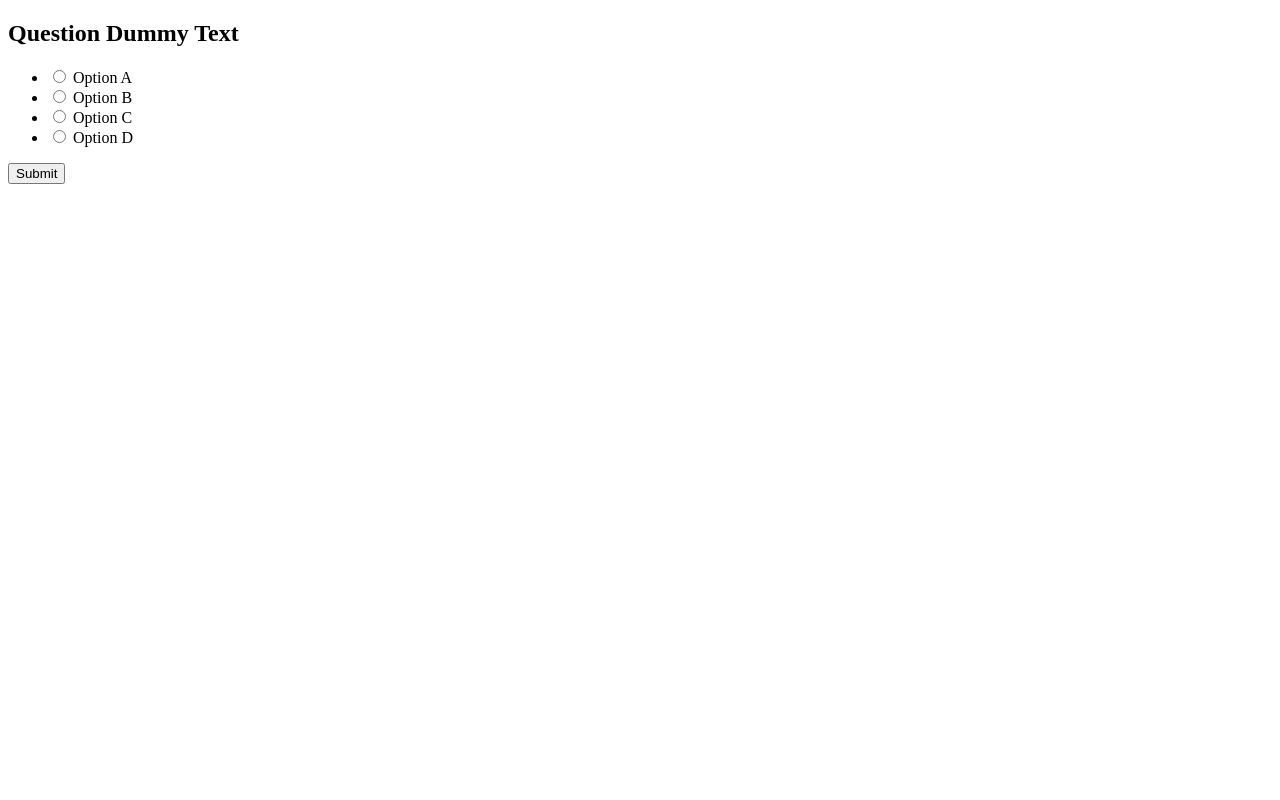
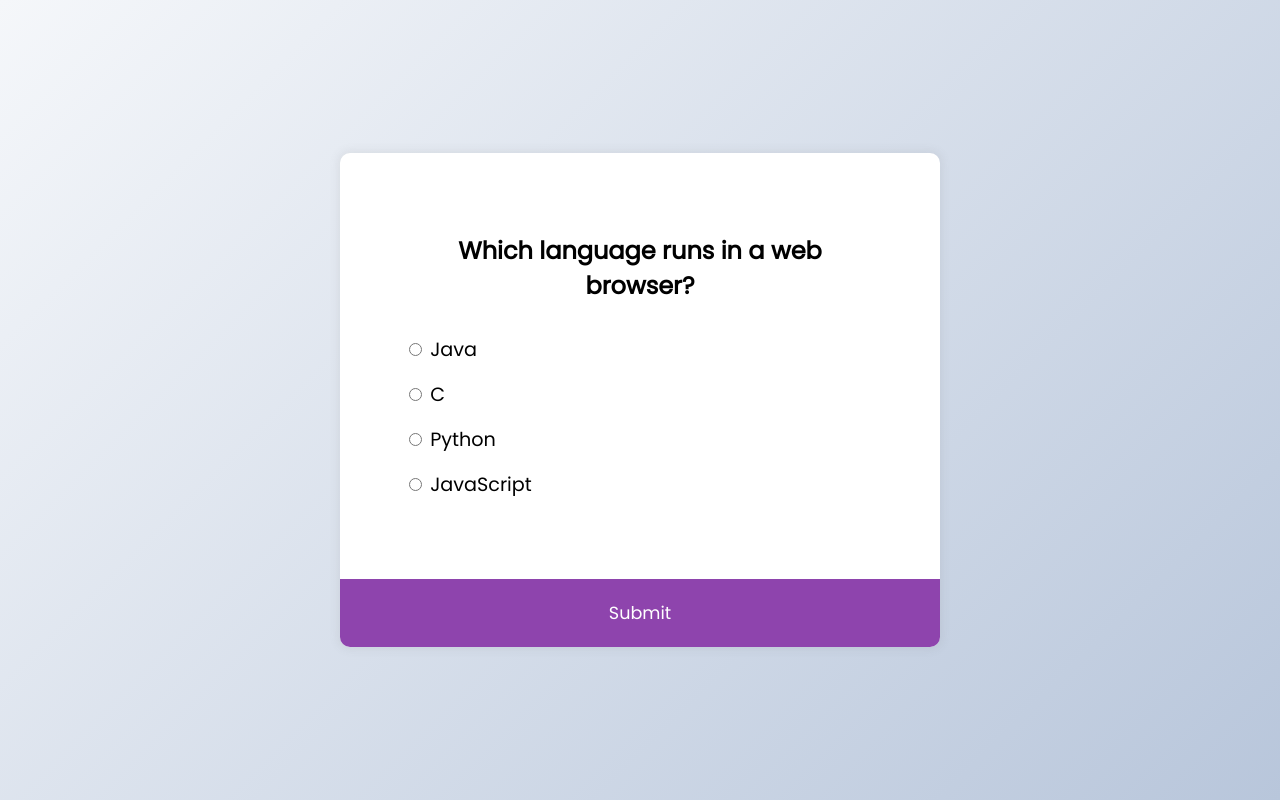
Before and after one commit to acciojob/quiz-NIHAR-1996, a website: page main.html in a window 1280 px wide. Drawn offline with Linux system fonts and the light colour scheme.

Commit message:
created a submission

```diff
--- a/script.js
+++ b/script.js
@@ -1 +1,106 @@
 //your JS code here. If required.
+const quizData = [
+    {
+        question: "Which language runs in a web browser?",
+        a: "Java",
+        b: "C",
+        c: "Python",
+        d: "JavaScript",
+        correct: "d",
+    },
+    {
+        question: "What does CSS stand for?",
+        a: "Central Style Sheets",
+        b: "Cascading Style Sheets",
+        c: "Cascading Simple Sheets",
+        d: "Cars SUVs Sailboats",
+        correct: "b",
+    },
+    {
+        question: "What does HTML stand for?",
+        a: "Hypertext Markup Language",
+        b: "Hypertext Markdown Language",
+        c: "Hyperloop Machine Language",
+        d: "Helicopters Terminals Motorboats Lamborginis",
+        correct: "a",
+    },
+    {
+        question: "What year was JavaScript launched?",
+        a: "1996",
+        b: "1995",
+        c: "1994",
+        d: "none of the above",
+        correct: "b",
+    },
+];
+
+// const questions = [{},{},{},{}]
+
+const quiz = document.getElementById("quiz")
+const answerEls = document.querySelectorAll(".answer")
+const questionEl = document.getElementById("question")
+
+const submitBtn = document.getElementById("submit")
+
+const a_text = document.getElementById("a_text")
+const b_text = document.getElementById("b_text")
+const c_text = document.getElementById("c_text")
+const d_text = document.getElementById("d_text")
+
+let score = 0
+
+let currentQuestion = 0
+
+function loadQuestion(){
+
+    deselectAnswers()
+    const currentQuizData = quizData[currentQuestion]
+
+    questionEl.innerText = currentQuizData.question
+
+    a_text.innerText = currentQuizData.a
+    b_text.innerText = currentQuizData.b
+    c_text.innerText = currentQuizData.c
+    d_text.innerText = currentQuizData.d
+}
+
+function deselectAnswers(){
+    answerEls.forEach(answerEl=> answerEl.checked=false)
+}
+
+function getSelected(){
+    let answer;
+
+    answerEls.forEach(answerEl=>{
+        if(answerEl.checked){
+            answer = answerEl.id
+        }
+    })
+    console.log(answer)
+    return answer
+}
+
+loadQuestion()
+
+submitBtn.addEventListener("click",()=>{
+
+    const answer = getSelected()
+
+    if(answer){
+        if(answer === quizData[currentQuestion].correct){
+            score++;
+        }
+        currentQuestion++
+
+        if(currentQuestion<quizData.length){
+            loadQuestion()
+        }else{
+            quiz.innerHTML = `
+            <h2>
+                You answered ${score}/${quizData.length} questions correctly
+            </h2>
+            <button onclick="location.reload()">Reload</button>
+            `
+        }
+    }
+})
--- a/styles.css
+++ b/styles.css
@@ -1 +1,66 @@
 /*  your css code here. If applicable */
+@import url('https://fonts.googleapis.com/css2?family=Poppins:wght@200;400&display=swap');
+
+*{
+    box-sizing: border-box;
+}
+
+body{
+    background-color: #b8c6db;
+    background-image: linear-gradient(315deg,#b8c6db 0%, #f5f7fa 100%);
+    font-family: "Poppins", sans-serif;
+    display: flex;
+    align-items: center;
+    justify-content: center;
+    height: 100vh;
+    overflow: hidden;
+    margin: 0;
+}
+
+.quiz-container{
+    background-color: #fff;
+    border-radius: 10px;
+    box-shadow: 0 0 10px 2px rgba(100,100,100,0.1);
+    width: 600px;
+    overflow: hidden;
+}
+
+.quiz-header{
+    padding: 4rem;
+}
+
+h2{
+    padding: 1rem;
+    text-align: center;
+    margin: 0;
+}
+
+ul{
+    list-style: none;
+    padding: 0;
+}
+
+ul li{
+    font-size: 1.2rem;
+    margin: 1rem 0;
+}
+
+ul li label{
+    cursor: pointer;
+}
+
+button{
+    background-color: #8e44ad;
+    color: #fff;
+    border: none;
+    display: block;
+    width: 100%;
+    font-size: 1.1rem;
+    font-family: inherit;
+    padding: 1.3rem;
+    cursor: pointer;
+}
+
+button:hover{
+    background-color: #732d91;
+}
```
